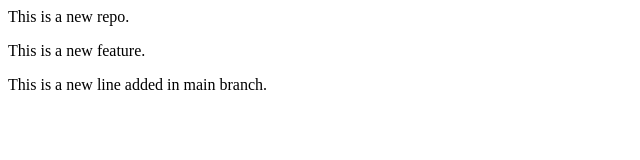
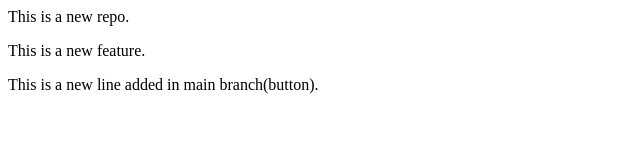
Before and after one commit to pawan-darade/localrepo, a plain HTML site: page index.html in a window 1280 px wide. Shown: the full height of the page, 0-640 px from the left. Drawn offline with Linux system fonts and the light colour scheme.

```diff
--- a/index.html
+++ b/index.html
@@ -1,3 +1,3 @@
 <p>This is a new repo.</p>
 <p> This is a new feature.</p>
-<p> This is a new line added in main branch.</p>
+<p> This is a new line added in main branch(button).</p>
```
